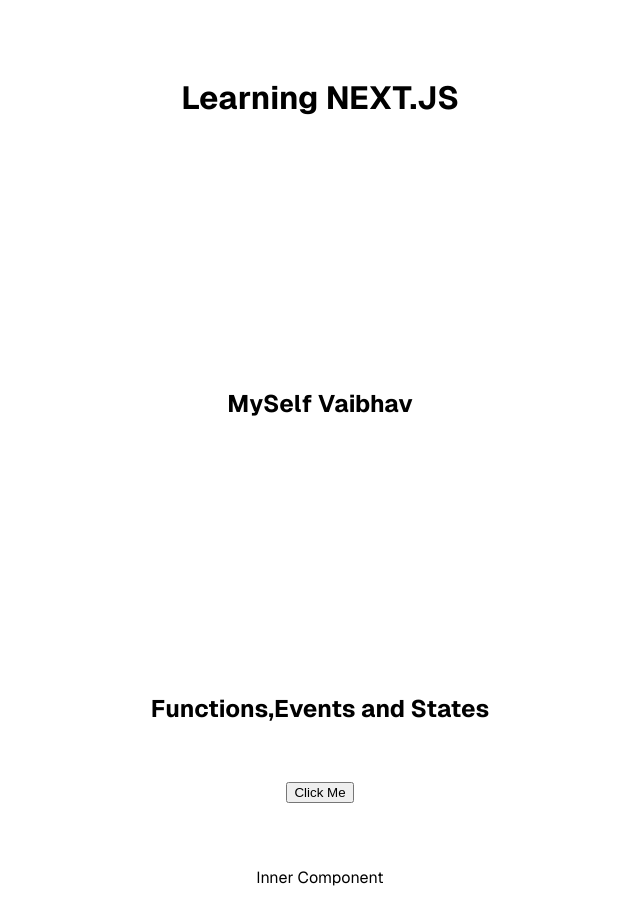
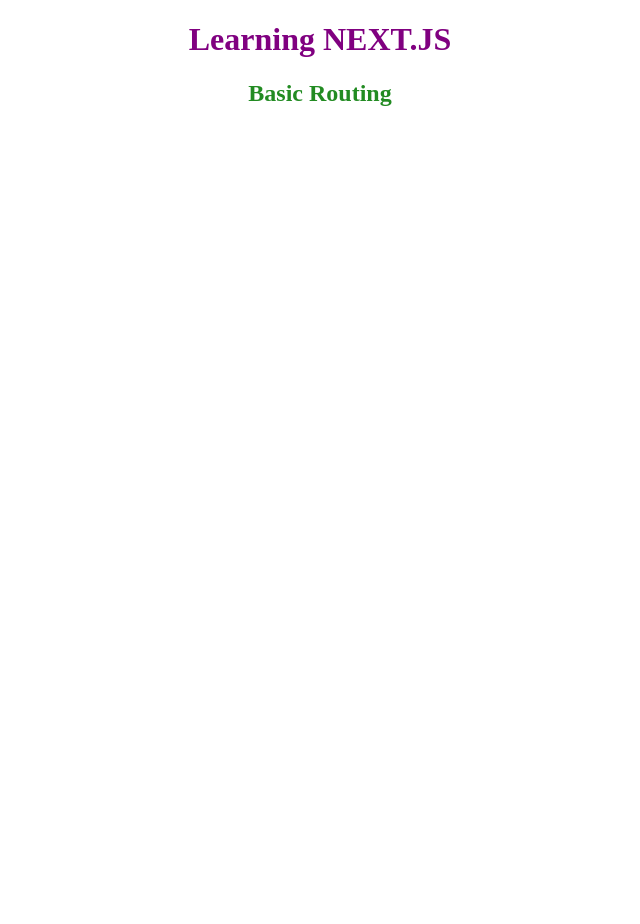
Before and after one commit to vaibhavj20/Learning-NEXT.JS, a Next.js app in the folder practice-project/: page / in a window 1280 px wide. Shown: the top 924 px of the page, without its empty margins (320-960 px from the left). After the commit the page ends 800 px from the top, so only its background shows below. Built offline with nearby package versions, Linux system fonts and the light colour scheme.

Commit message:
removed module css

```diff
--- a/practice-project/src/app/page.js
+++ b/practice-project/src/app/page.js
@@ -1,26 +1,13 @@
 "use client";
-import { useState } from "react";
-import styles from "./page.module.css";
+import "./page.css";
+
+// import styles from "./page.module.css";
 
 export default function Home() {
-  const [name, setName] = useState("Vaibhav");
-  const greet = () => {
-    // alert("Hello,Welcome to the world of Next.js");
-    setName("Satish");
-  };
-
-  const InnerCompo = () => {
-    return <div>Inner Component</div>;
-  };
-
   return (
-    <div className={styles.page}>
-      <h1>Learning NEXT.JS</h1>
-      <h2>MySelf {name}</h2>
-      <h2>Functions,Events and States</h2>
-      <button onClick={greet}>Click Me</button>
-      {/* <InnerCompo /> */}
-      {InnerCompo()}
+    <div className="para">
+      <h1 className="heading-clr">Learning NEXT.JS</h1>
+      <h2>Basic Routing</h2>
     </div>
   );
 }
```
